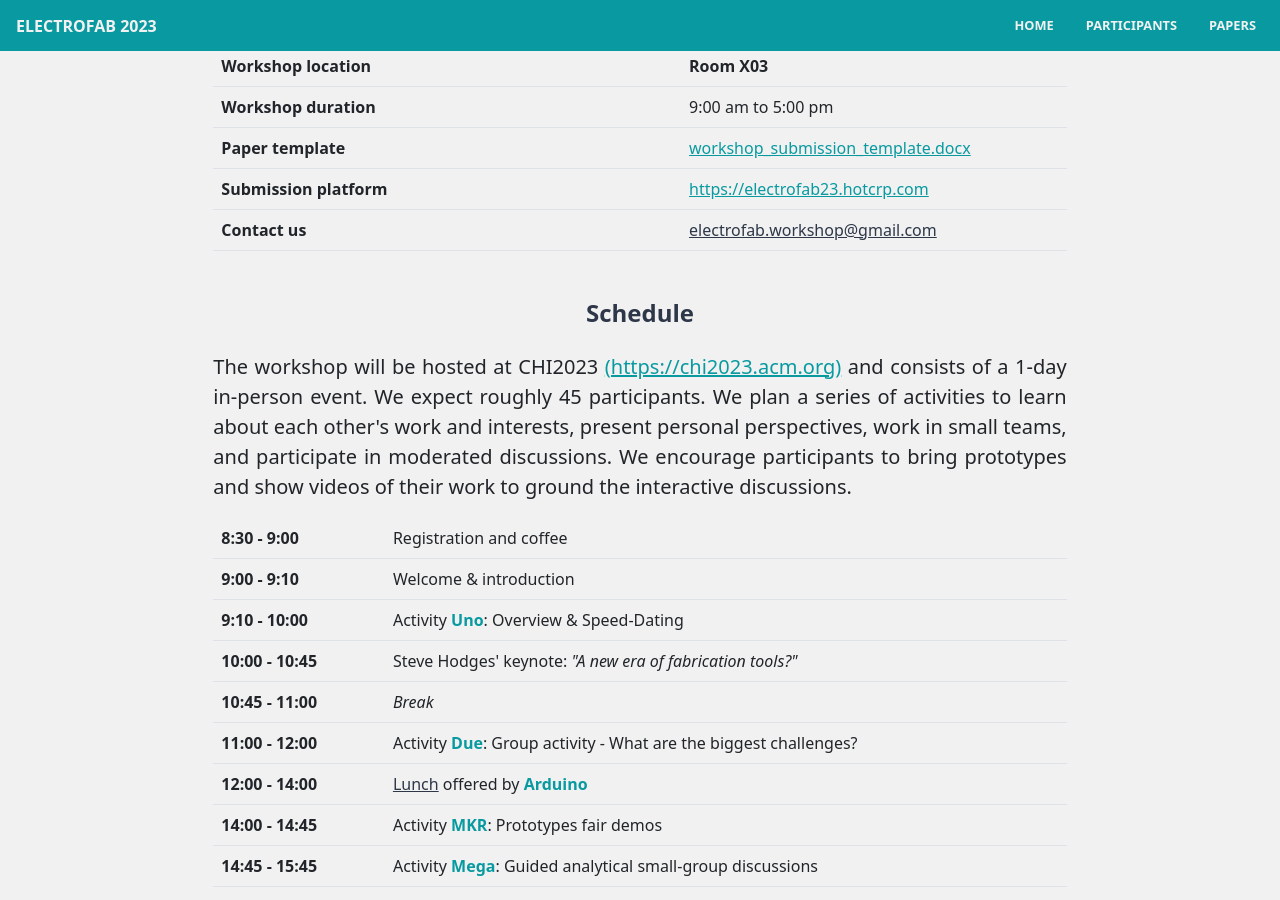
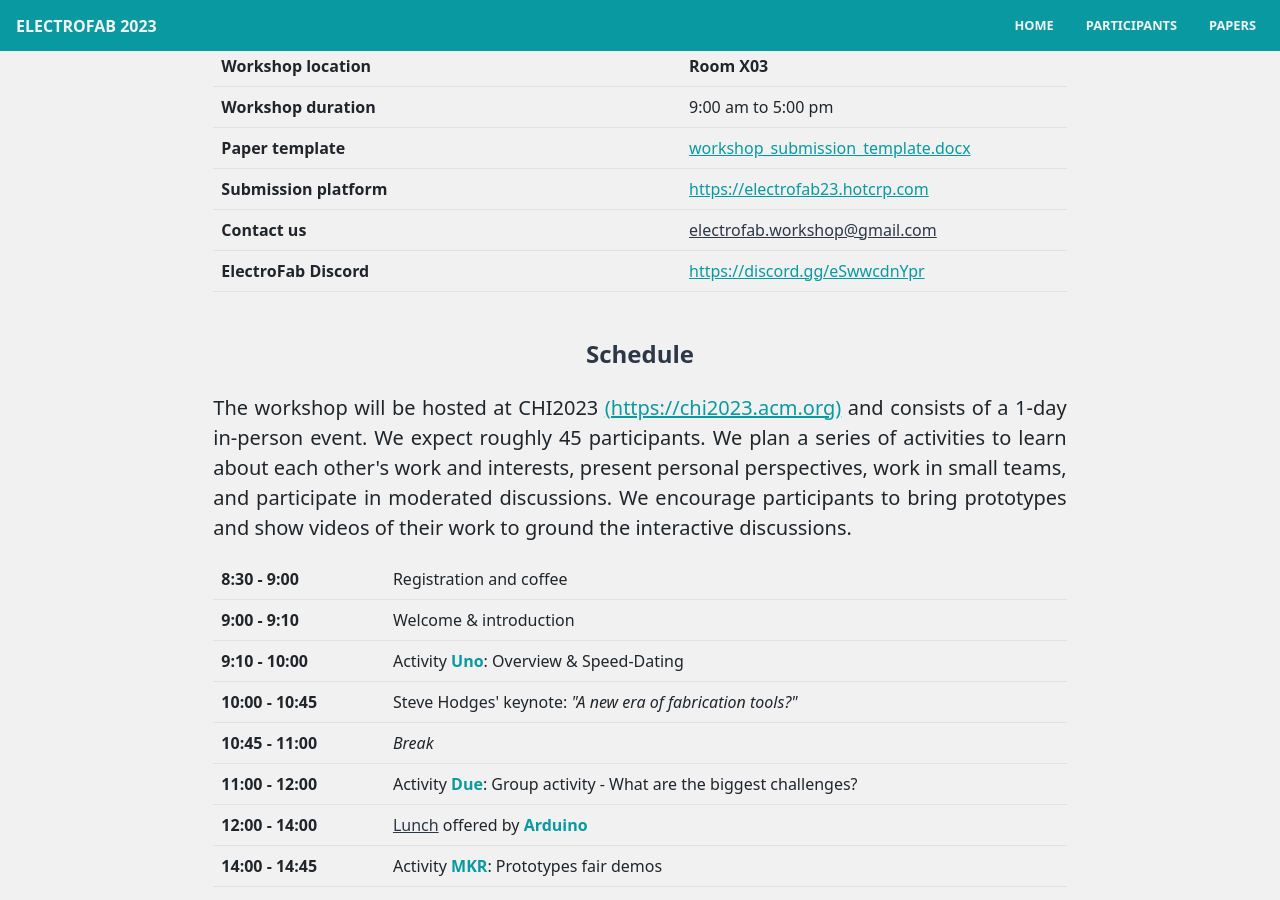
Before and after one commit to BeyondPrototyping/WorkshopWeb2023, a Jekyll site: the page built from index.html, in a window 1280 px wide and 900 px high, scrolled down 2564 px. Built offline with Jekyll 4.4.1, drawn with Linux system fonts in a browser that asks for light colours.

Commit message:
Update home.html

```diff
--- a/_includes/home.html
+++ b/_includes/home.html
@@ -136,6 +136,10 @@
 					<th>Contact us</th>
 					<td><a href="mailto: electrofab.workshop@gmail.com">electrofab.workshop@gmail.com</a></td>
 				</tr>
+				<tr>
+					<th>ElectroFab Discord</th>
+					<td><a href="https://discord.gg/eSwwcdnYpr" target="_blank" class="link-info">https://discord.gg/eSwwcdnYpr</a></td>
+				</tr>
 			</tbody>
 		</table>
 
```
